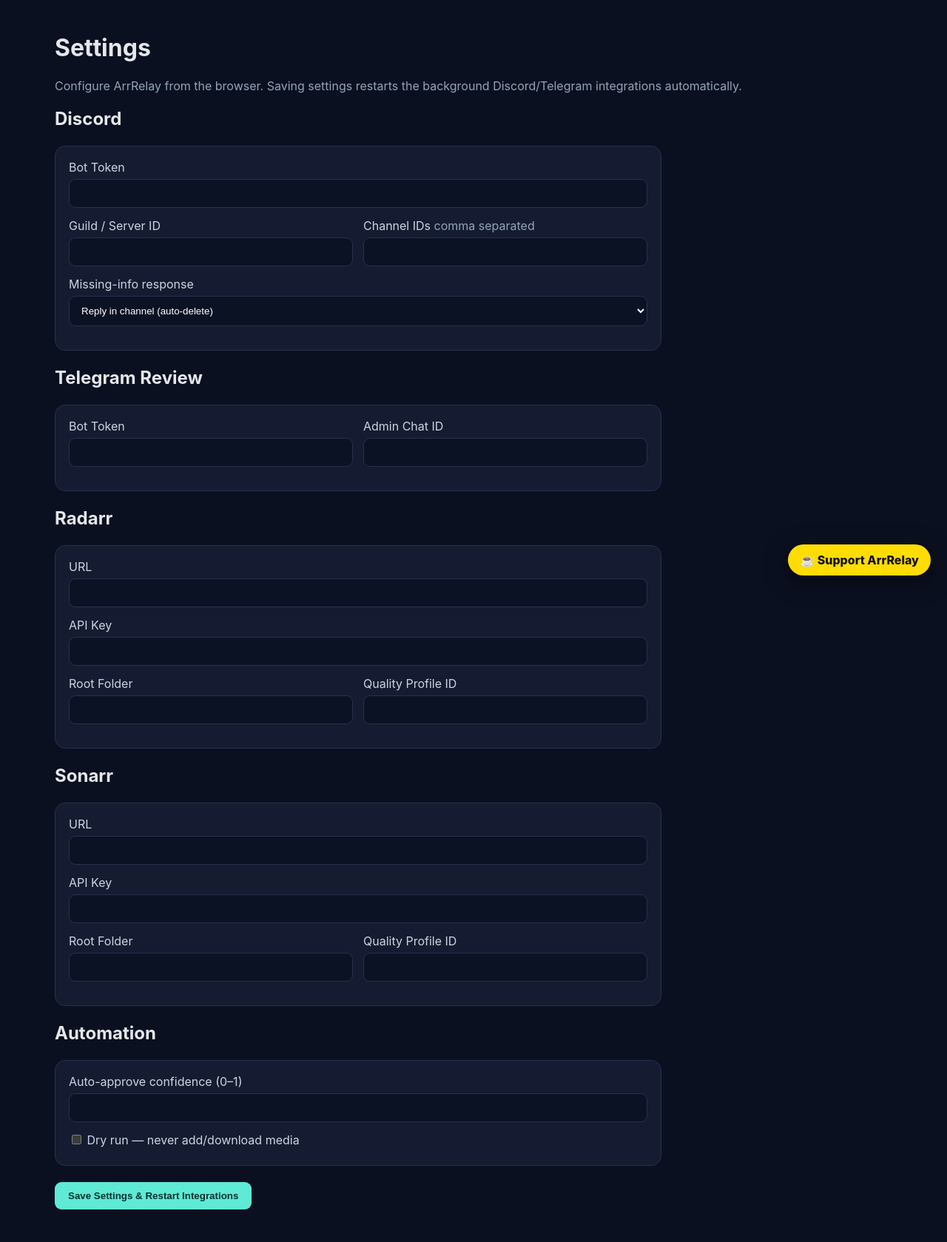
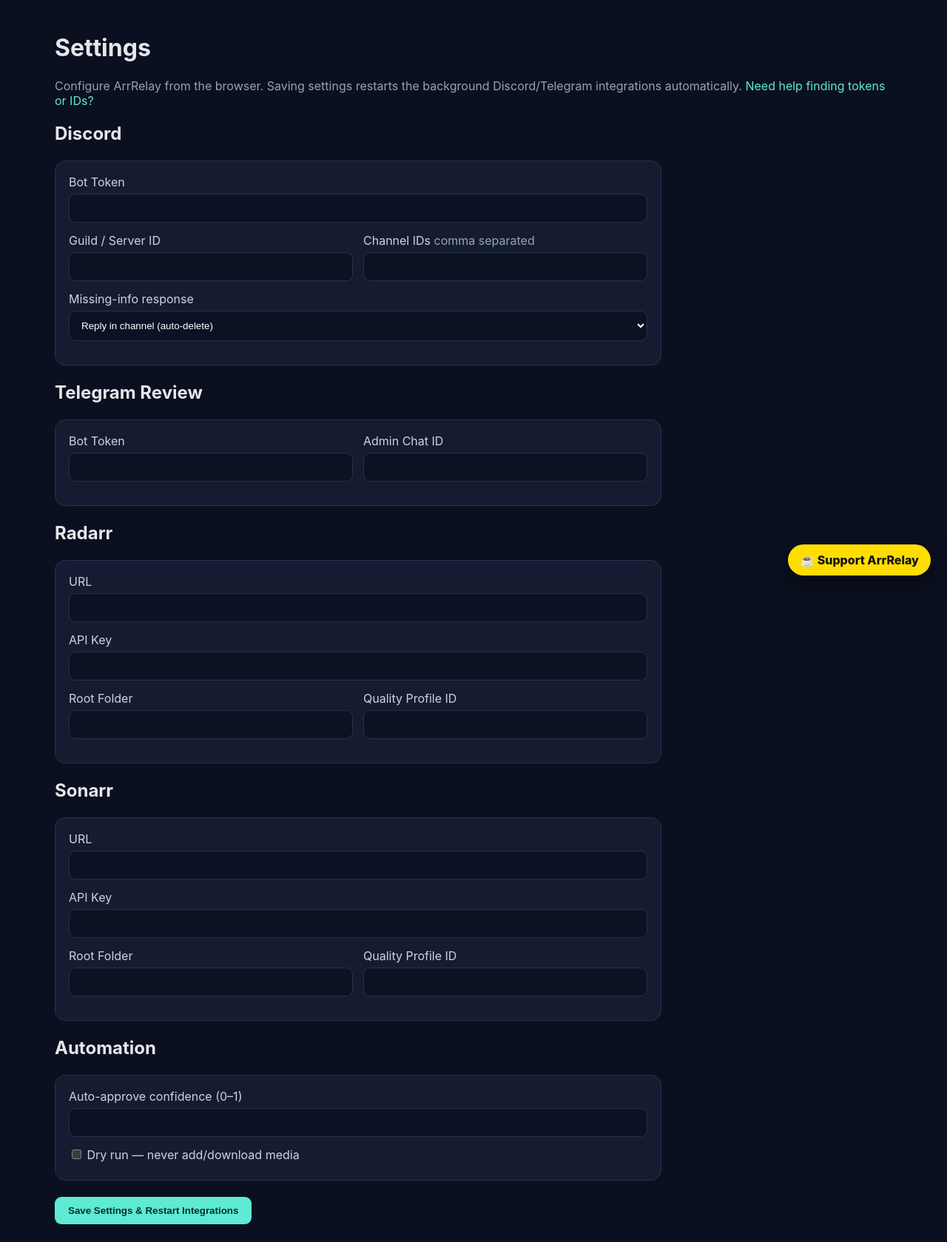
Before and after one commit to kasundigital/ArrRelay, a Python web app: template app/templates/settings.html in a window 1280 px wide. Shown: the whole page at 74% size. Before the commit the page ends 1635 px from the top, so only its background shows below. Run offline with Jinja, Linux system fonts and the light colour scheme; the template is opened without the code that fills it, so the values that code supplies are empty.

Commit message:
Link setup help from settings

```diff
--- a/app/templates/settings.html
+++ b/app/templates/settings.html
@@ -1,4 +1,4 @@
-{% extends 'base.html' %}{% block content %}<h1>Settings</h1><p class="muted">Configure ArrRelay from the browser. Saving settings restarts the background Discord/Telegram integrations automatically.</p>{% if request.query_params.get('saved') %}<div class="card" style="margin-bottom:14px">✓ Settings saved and integrations restarted.</div>{% endif %}
+{% extends 'base.html' %}{% block content %}<h1>Settings</h1><p class="muted">Configure ArrRelay from the browser. Saving settings restarts the background Discord/Telegram integrations automatically. <a href="https://github.com/kasundigital/ArrRelay/blob/main/docs/FIRST-RUN-SETUP.md" target="_blank" rel="noopener">Need help finding tokens or IDs?</a></p>{% if request.query_params.get('saved') %}<div class="card" style="margin-bottom:14px">✓ Settings saved and integrations restarted.</div>{% endif %}
 <form method="post" class="form">
 <h2>Discord</h2><div class="card section"><div class="field"><label>Bot Token</label><input name="discord_token" type="password" value="{{s.discord_token}}"></div><div class="row"><div class="field"><label>Guild / Server ID</label><input name="discord_guild_id" value="{{s.discord_guild_id or ''}}"></div><div class="field"><label>Channel IDs <span class="muted">comma separated</span></label><input name="discord_channel_ids" value="{{s.discord_channel_ids|join(',')}}"></div></div><div class="field"><label>Missing-info response</label><select name="discord_reply_mode"><option value="reply" {% if s.discord_reply_mode=='reply' %}selected{% endif %}>Reply in channel (auto-delete)</option><option value="dm" {% if s.discord_reply_mode=='dm' %}selected{% endif %}>DM requester privately</option></select></div></div>
 <h2>Telegram Review</h2><div class="card section"><div class="row"><div class="field"><label>Bot Token</label><input name="telegram_bot_token" type="password" value="{{s.telegram_bot_token}}"></div><div class="field"><label>Admin Chat ID</label><input name="telegram_admin_chat_id" value="{{s.telegram_admin_chat_id or ''}}"></div></div></div>
```
